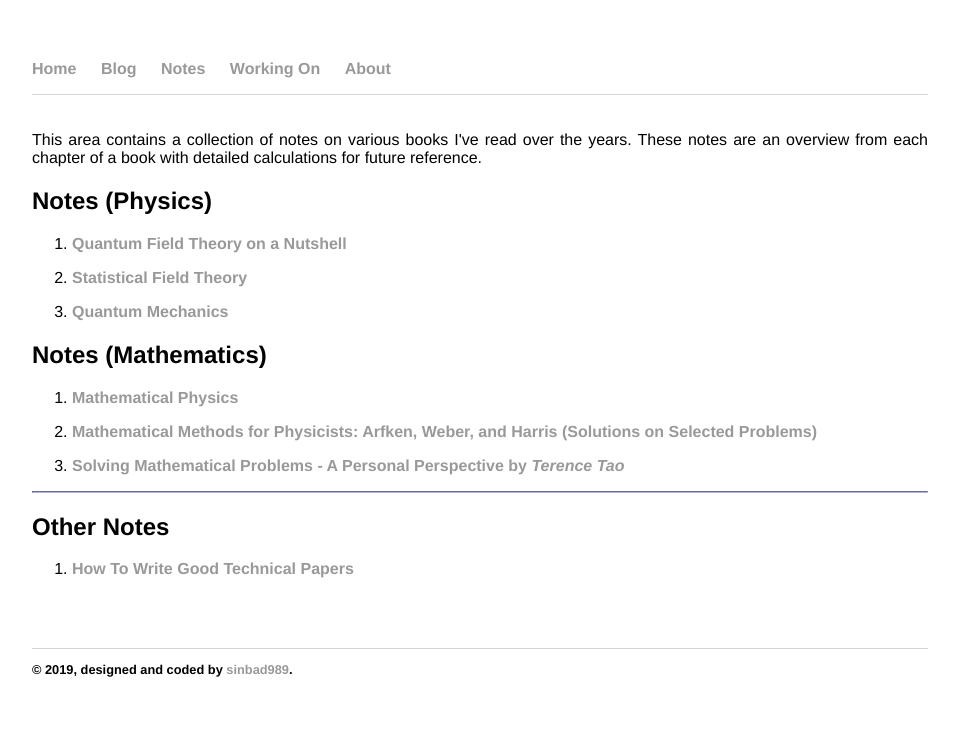
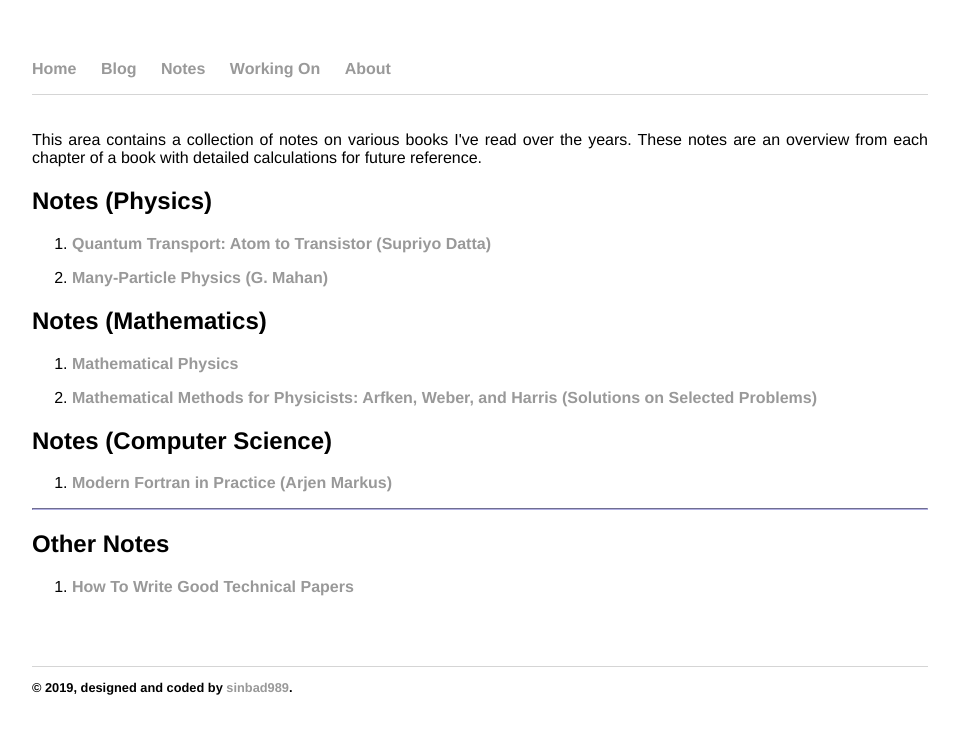
Before and after one commit to sinbad989/sinbad989.github.io, a Jekyll site: the page built from bookreading/index.html, in a window 1280 px wide. Shown: the top 734 px of the page, without its empty margins (160-1119 px from the left). Built offline with Jekyll 4.4.1, drawn with Linux system fonts in a browser that asks for light colours; nearby versions of some CDN libraries; some web fonts are replaced.

Commit message:
new profile

```diff
--- a/about/index.html
+++ b/about/index.html
@@ -6,7 +6,7 @@ title: about
 	<div class="cv">
 		<br>
 		<div class="author">
-			<h2>Anthony Val C. Camposano</h2>
+			<h2><a href="https://scholar.google.com.ph/citations?user=cOoW4-4AAAAJ&hl=en">Anthony Val C. Camposano</a></h2>
 			<address>
 			<strong>MS Physics Student</strong><br>
 			University of San Carlos - Talamban Campus<br>
@@ -16,8 +16,8 @@ title: about
 			</address>
 			<p>
 			Medium: <a href="https://medium.com/@anthonyvalc">@anthonyvalc</a> <br>
-			Github: <a href="https://github.com/sinbad989">@sinbad989</a></p>
-
+			Github: <a href="https://github.com/sinbad989">@sinbad989</a>
+			</p>
 		</div>
 
 		<div class="author">
--- a/bookreading/index.html
+++ b/bookreading/index.html
@@ -6,16 +6,23 @@ This area contains a collection of notes on various books I've read over the yea
 of a book with detailed calculations for future reference.
 	<h2>Notes (Physics)</h2>
 	<ol>
-        <li><p><a href="\bookreading\qftnutshell.html"><b>Quantum Field Theory on a Nutshell</b></a></p></li>
-        <li><p><a href="\bookreading\statfield.html"><b>Statistical Field Theory</b></a></p></li>
-        <li><p><a href="\bookreading\quantum.html"><b>Quantum Mechanics</b></a></p></li>
+        <li><p><a href=""><b>Quantum Transport: Atom to Transistor (Supriyo Datta)</b></a></p></li>
+        <li><p><a href=""><b>Many-Particle Physics (G. Mahan)</b></a></p></li>
+        <!--<li><p><a href="\bookreading\qftnutshell.html"><b>Quantum Field Theory on a Nutshell</b></a></p></li> -->
+        <!--<li><p><a href="\bookreading\statfield.html"><b>Statistical Field Theory</b></a></p></li>-->
+        <!--<li><p><a href="\bookreading\quantum.html"><b>Quantum Mechanics</b></a></p></li> -->
     </ol>
 
     <h2>Notes (Mathematics)</h2>
     <ol>
         <li><p><a href="\bookreading\mathphysics.html"><b>Mathematical Physics</b></a></p></li>
         <li><p><a href="\bookreading\mathphysicssol.html"><b>Mathematical Methods for Physicists: Arfken, Weber, and Harris (Solutions on Selected Problems)</b></a></p></li>
-        <li><p><a href=""><b>Solving Mathematical Problems - A Personal Perspective by <i>Terence Tao</i></b></a></p></li>
+        <!--<li><p><a href=""><b>Solving Mathematical Problems - A Personal Perspective by <i>Terence Tao</i></b></a></p></li>-->
+    </ol>
+
+    <h2>Notes (Computer Science)</h2>
+    <ol>
+        <li><p><a><b>Modern Fortran in Practice (Arjen Markus) </b></a></p></li>
     </ol>
 	<hr>
     <h2>Other Notes</h2>
```
